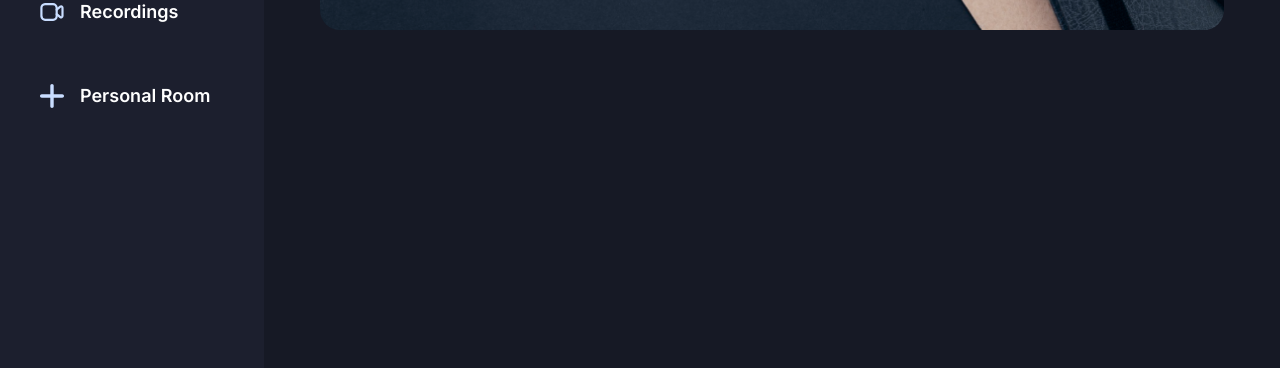
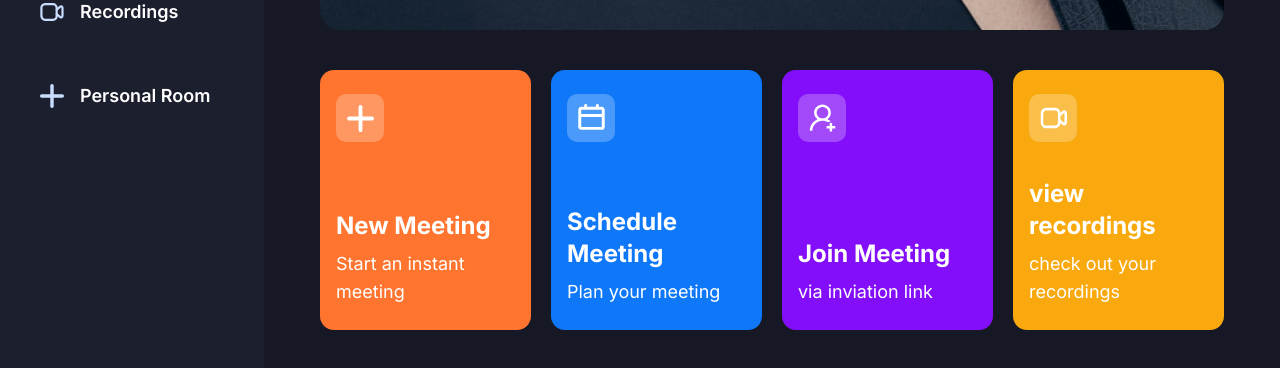
Before and after one commit to 6426mohaN/projects, a Next.js app in the folder my-app/: page / in a window 1280 px wide. Shown: the part 382-750 px from the top of the page. Built offline with nearby package versions, Linux system fonts and the light colour scheme; no server answers.

Commit message:
UI almost done

```diff
--- a/my-app/package.json
+++ b/my-app/package.json
@@ -12,6 +12,7 @@
     "@clerk/nextjs": "^5.1.3",
     "@radix-ui/react-dialog": "^1.0.5",
     "@radix-ui/react-slot": "^1.0.2",
+    "@stream-io/video-react-sdk": "^1.1.3",
     "class-variance-authority": "^0.7.0",
     "clsx": "^2.1.1",
     "lucide-react": "^0.379.0",
--- a/my-app/src/app/(root)/(home)/page.tsx
+++ b/my-app/src/app/(root)/(home)/page.tsx
@@ -1,10 +1,12 @@
-import React from 'react'
+import MeetingTypeList from '@/components/MeetingTypeList';
 
-const now = new Date();
+
+
+const Home = () => {
+  const now = new Date();
 const time = now.toLocaleTimeString('en-US', {hour: '2-digit', minute: '2-digit'});
 const date = (new Intl.DateTimeFormat('en-US', { dateStyle: 'full'})).format(now);
 
-const Home = () => {
   return (
   <section className='flex size-full flex-col gap-10 text-white'>
 <div className=' h-[300px] w-full rounded-[20px] bg-hero bg-cover'>
@@ -20,7 +22,7 @@
 </div>
 </div>
 </div>
-
+<MeetingTypeList />
   </section>
   )
 }
--- /dev/null
+++ b/my-app/src/components/HomeCard.tsx
@@ -0,0 +1,36 @@
+'use client';
+
+import Image from 'next/image';
+
+import { cn } from '@/lib/utils';
+
+interface HomeCardProps {
+  className?: string;
+  img: string;
+  title: string;
+  description: string;
+  handleClick?: () => void;
+}
+
+const HomeCard = ({ className, img, title, description, handleClick }: HomeCardProps) => {
+  return (
+    <section
+      className={cn(
+        'px-4 py-6 flex flex-col justify-between w-full xl:max-w-[270px] min-h-[260px] rounded-[14px] cursor-pointer',
+        className
+      )}
+      onClick={handleClick}
+    >
+      <div className="flex-center glassmorphism size-12 rounded-[10px]">
+        <Image src={img} alt="meeting" width={27} height={27} />
+      </div>
+
+      <div className="flex flex-col gap-2">
+        <h1 className="text-2xl font-bold">{title}</h1>
+        <p className="text-lg font-normal">{description}</p>
+      </div>
+    </section>
+  );
+};
+
+export default HomeCard;
--- /dev/null
+++ b/my-app/src/components/MeetingModal.tsx
@@ -0,0 +1,56 @@
+import React, { ReactNode } from 'react'
+import Image from 'next/image';
+import { Button } from './ui/button';
+import { cn } from '@/lib/utils';
+
+import {
+    Dialog,
+    DialogContent,
+    DialogDescription,
+    DialogHeader,
+    DialogTitle,
+    DialogTrigger,
+  } from "@/components/ui/dialog"
+
+
+interface MeetingModalprops{
+    isOpen: boolean;
+    onClose: () => void;
+    title: string;
+    className?: string;
+    children?: ReactNode;
+    handleClick?: ()=> void;
+    buttonText?: string;
+    image?: string;
+    buttonIcon?: string;
+}
+
+const MeetingModal = ({isOpen, onClose, title, className, children, handleClick, buttonText, image, buttonIcon}: MeetingModalprops) => {
+  return (
+    <Dialog open={isOpen} onOpenChange={onClose}>
+
+        <DialogContent className=' flex w-full max-w-[520px] flex-col gap-6 border-none bg-dark-1 px-6 py-9 text-white'>
+
+            <div className='flex flex-col gap-6'>
+                {image && (
+                    <div className=' flex justify-center'>
+                        <Image src={image} alt='image' width={72} height={72} />
+                    </div>
+                )}
+                <h1 className={cn('text-3xl font-bold leading-[42px]', className)}>{title}</h1>
+                {children}
+                <Button className=' bg-blue-1 focus-visible:ring-0 focus-visible:ring-offset-0' onClick={handleClick}>
+                    {buttonIcon &&(
+                        <Image src={buttonIcon} alt = 'button icon' width={13} height={13} />
+                    )}&nbsp;
+                    {buttonText || 'Schedule Meeting'}
+                </Button>
+            </div>
+
+        </DialogContent>
+        </Dialog>
+
+  )
+}
+
+export default MeetingModal
--- /dev/null
+++ b/my-app/src/components/MeetingTypeList.tsx
@@ -0,0 +1,63 @@
+"use client"
+import React from 'react'
+import Image from 'next/image'
+import HomeCard from './HomeCard'
+import { useState } from 'react'
+import { useRouter } from 'next/navigation'
+import MeetingModal from './MeetingModal'
+
+const MeetingTypeList = () => {
+  const router = useRouter();
+
+  const [meetingState, setMeetingState] =
+  useState<'isScheduleMeeting' | 'isJoiningMeeting' |
+    'isInstantMeeting' | undefined>()
+
+    const createMeeting=()=>{
+
+    }
+
+
+  return (
+    <section className=' grid grid-cols-1 gap-5 md:grid-cols-2 xl:grid-cols-4'>
+      <HomeCard
+        img='/icons/add-meeting.svg'
+        title='New Meeting'
+        description='Start an instant meeting'
+        handleClick={() => setMeetingState('isInstantMeeting')}
+        className= 'bg-orange-1'
+        />
+        <HomeCard
+        img='/icons/schedule.svg'
+        title='Schedule Meeting'
+        description='Plan your meeting'
+        handleClick={() => setMeetingState('isScheduleMeeting')}
+        className= 'bg-blue-1'
+        />
+        <HomeCard
+        img='/icons/join-meeting.svg'
+        title='Join Meeting'
+        description='via inviation link'
+        handleClick={() => setMeetingState('isJoiningMeeting')}
+        className= 'bg-purple-1'
+        />
+        <HomeCard
+        img='/icons/recordings.svg'
+        title='view recordings'
+        description='check out your recordings'
+        handleClick={() => router.push('/recordings')}
+        className= 'bg-yellow-1'
+        />
+        <MeetingModal
+        isOpen={meetingState === 'isInstantMeeting'}
+        onClose={(()=> setMeetingState(undefined))}
+        title='Start Instant Meeting'
+        className="text-center"
+        buttonText='Start Meeting'
+        handleClick={createMeeting}
+        />
+    </section>
+  )
+}
+
+export default MeetingTypeList
--- /dev/null
+++ b/my-app/src/components/ui/dialog.tsx
@@ -0,0 +1,122 @@
+"use client"
+
+import * as React from "react"
+import * as DialogPrimitive from "@radix-ui/react-dialog"
+import { X } from "lucide-react"
+
+import { cn } from "@/lib/utils"
+
+const Dialog = DialogPrimitive.Root
+
+const DialogTrigger = DialogPrimitive.Trigger
+
+const DialogPortal = DialogPrimitive.Portal
+
+const DialogClose = DialogPrimitive.Close
+
+const DialogOverlay = React.forwardRef<
+  React.ElementRef<typeof DialogPrimitive.Overlay>,
+  React.ComponentPropsWithoutRef<typeof DialogPrimitive.Overlay>
+>(({ className, ...props }, ref) => (
+  <DialogPrimitive.Overlay
+    ref={ref}
+    className={cn(
+      "fixed inset-0 z-50 bg-black/80  data-[state=open]:animate-in data-[state=closed]:animate-out data-[state=closed]:fade-out-0 data-[state=open]:fade-in-0",
+      className
+    )}
+    {...props}
+  />
+))
+DialogOverlay.displayName = DialogPrimitive.Overlay.displayName
+
+const DialogContent = React.forwardRef<
+  React.ElementRef<typeof DialogPrimitive.Content>,
+  React.ComponentPropsWithoutRef<typeof DialogPrimitive.Content>
+>(({ className, children, ...props }, ref) => (
+  <DialogPortal>
+    <DialogOverlay />
+    <DialogPrimitive.Content
+      ref={ref}
+      className={cn(
+        "fixed left-[50%] top-[50%] z-50 grid w-full max-w-lg translate-x-[-50%] translate-y-[-50%] gap-4 border bg-background p-6 shadow-lg duration-200 data-[state=open]:animate-in data-[state=closed]:animate-out data-[state=closed]:fade-out-0 data-[state=open]:fade-in-0 data-[state=closed]:zoom-out-95 data-[state=open]:zoom-in-95 data-[state=closed]:slide-out-to-left-1/2 data-[state=closed]:slide-out-to-top-[48%] data-[state=open]:slide-in-from-left-1/2 data-[state=open]:slide-in-from-top-[48%] sm:rounded-lg",
+        className
+      )}
+      {...props}
+    >
+      {children}
+      <DialogPrimitive.Close className="absolute right-4 top-4 rounded-sm opacity-70 ring-offset-background transition-opacity hover:opacity-100 focus:outline-none focus:ring-2 focus:ring-ring focus:ring-offset-2 disabled:pointer-events-none data-[state=open]:bg-accent data-[state=open]:text-muted-foreground">
+        <X className="h-4 w-4" />
+        <span className="sr-only">Close</span>
+      </DialogPrimitive.Close>
+    </DialogPrimitive.Content>
+  </DialogPortal>
+))
+DialogContent.displayName = DialogPrimitive.Content.displayName
+
+const DialogHeader = ({
+  className,
+  ...props
+}: React.HTMLAttributes<HTMLDivElement>) => (
+  <div
+    className={cn(
+      "flex flex-col space-y-1.5 text-center sm:text-left",
+      className
+    )}
+    {...props}
+  />
+)
+DialogHeader.displayName = "DialogHeader"
+
+const DialogFooter = ({
+  className,
+  ...props
+}: React.HTMLAttributes<HTMLDivElement>) => (
+  <div
+    className={cn(
+      "flex flex-col-reverse sm:flex-row sm:justify-end sm:space-x-2",
+      className
+    )}
+    {...props}
+  />
+)
+DialogFooter.displayName = "DialogFooter"
+
+const DialogTitle = React.forwardRef<
+  React.ElementRef<typeof DialogPrimitive.Title>,
+  React.ComponentPropsWithoutRef<typeof DialogPrimitive.Title>
+>(({ className, ...props }, ref) => (
+  <DialogPrimitive.Title
+    ref={ref}
+    className={cn(
+      "text-lg font-semibold leading-none tracking-tight",
+      className
+    )}
+    {...props}
+  />
+))
+DialogTitle.displayName = DialogPrimitive.Title.displayName
+
+const DialogDescription = React.forwardRef<
+  React.ElementRef<typeof DialogPrimitive.Description>,
+  React.ComponentPropsWithoutRef<typeof DialogPrimitive.Description>
+>(({ className, ...props }, ref) => (
+  <DialogPrimitive.Description
+    ref={ref}
+    className={cn("text-sm text-muted-foreground", className)}
+    {...props}
+  />
+))
+DialogDescription.displayName = DialogPrimitive.Description.displayName
+
+export {
+  Dialog,
+  DialogPortal,
+  DialogOverlay,
+  DialogClose,
+  DialogTrigger,
+  DialogContent,
+  DialogHeader,
+  DialogFooter,
+  DialogTitle,
+  DialogDescription,
+}
```
Also changed, not shown: 1 other file (tests, documents, lock files or other folders).
